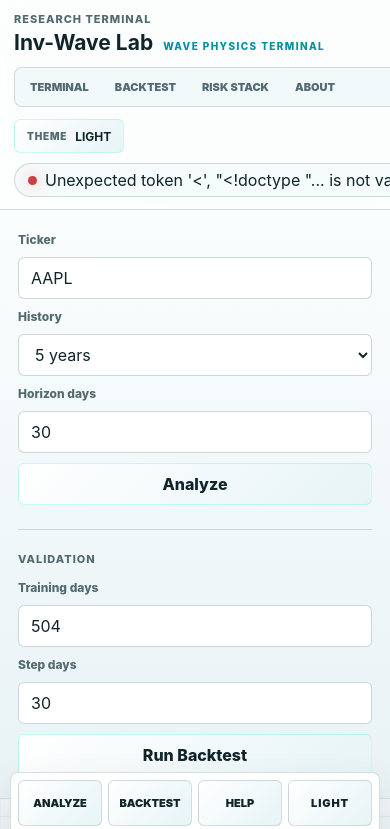
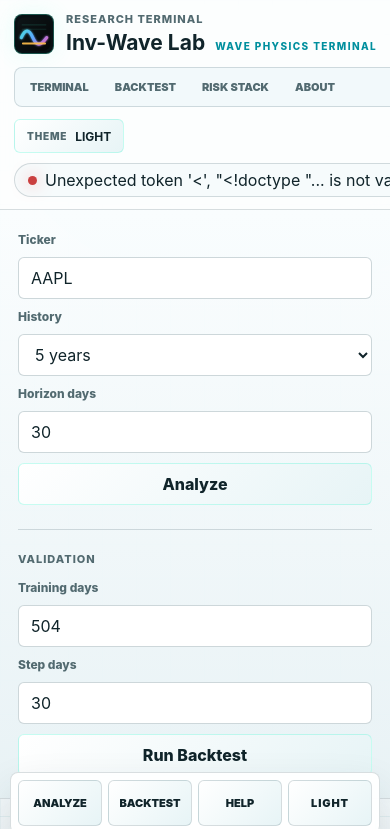
Before and after one commit to Paramboia/Inv-Wave-Lab, a website with bundled scripts: page public/index.html in a window 390 px wide. Shown: the top 829 px of the page. Built offline with nearby package versions, Linux system fonts and the light colour scheme; files whose address does not match are found by name.

Commit message:
Add Inv-Wave logo to headers

```diff
--- a/public/index.html
+++ b/public/index.html
@@ -82,8 +82,11 @@
     <div class="app-shell">
       <header class="topbar">
         <a class="brand-lockup" href="/" aria-label="Inv-Wave Lab terminal">
-          <p class="eyebrow">Research terminal</p>
-          <h1>Inv-Wave Lab <span>Wave Physics Terminal</span></h1>
+          <img class="brand-logo" src="/logo.svg" alt="" width="44" height="44" aria-hidden="true" />
+          <div class="brand-copy">
+            <p class="eyebrow">Research terminal</p>
+            <h1>Inv-Wave Lab <span>Wave Physics Terminal</span></h1>
+          </div>
         </a>
         <nav class="topbar-nav" aria-label="Primary navigation">
           <a href="#terminal">Terminal</a>
@@ -296,7 +299,7 @@
       <button id="pwaDismissButton" class="pwa-dismiss" type="button" aria-label="Dismiss install prompt">x</button>
       <div class="pwa-install__accent"></div>
       <div class="pwa-install__body">
-        <div class="pwa-install__icon" aria-hidden="true">IW</div>
+        <div class="pwa-install__icon" aria-hidden="true"><img src="/logo.svg" alt="" /></div>
         <div>
           <p class="section-label">Install app</p>
           <h2 id="pwaInstallTitle">Download Inv-Wave Lab</h2>
--- a/public/service-worker.js
+++ b/public/service-worker.js
@@ -12,6 +12,8 @@ const APP_SHELL = [
   "/pwa-install.js",
   "/site.webmanifest",
   "/favicon.svg",
+  "/logo.svg",
+  "/logo.png",
   "/apple-touch-icon.png",
   "/icon-192.png",
   "/icon-512.png",
--- a/public/styles.css
+++ b/public/styles.css
@@ -161,9 +161,27 @@ a {
 }
 
 .brand-lockup {
+  align-items: center;
   color: inherit;
+  display: inline-flex;
+  gap: 12px;
   min-width: 0;
   text-decoration: none;
+}
+
+.brand-logo {
+  background: var(--scene-bg-color);
+  border: 1px solid rgba(69, 245, 208, 0.3);
+  border-radius: 8px;
+  box-shadow: 0 0 22px rgba(69, 245, 208, 0.12);
+  flex: 0 0 auto;
+  height: 44px;
+  width: 44px;
+}
+
+.brand-copy {
+  display: block;
+  min-width: 0;
 }
 
 .brand-lockup:focus-visible,
@@ -1311,6 +1329,11 @@ dd {
     padding: 14px;
   }
 
+  .brand-logo {
+    height: 40px;
+    width: 40px;
+  }
+
   .topbar h1 {
     font-size: 21px;
   }
@@ -1743,6 +1766,12 @@ dd {
   padding-right: 18px;
 }
 
+.pwa-install__icon img {
+  display: block;
+  height: 100%;
+  width: 100%;
+}
+
 .pwa-install h2 {
   color: var(--strong);
   font-size: 17px;
```
Also changed, not shown: public/about-us.html (+6 -3 lines), public/help.html (+6 -3 lines), public/logo.png (added), public/logo.svg (added).
